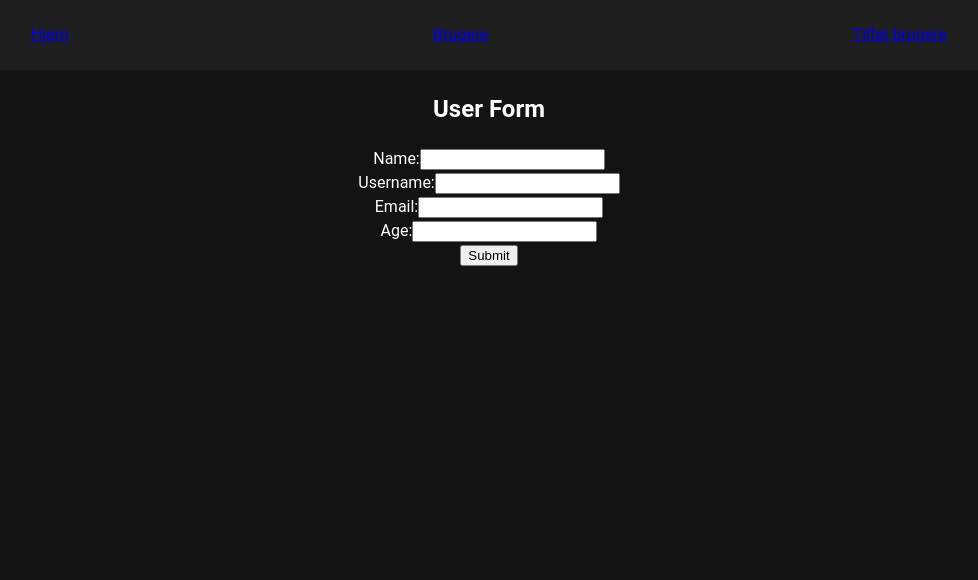
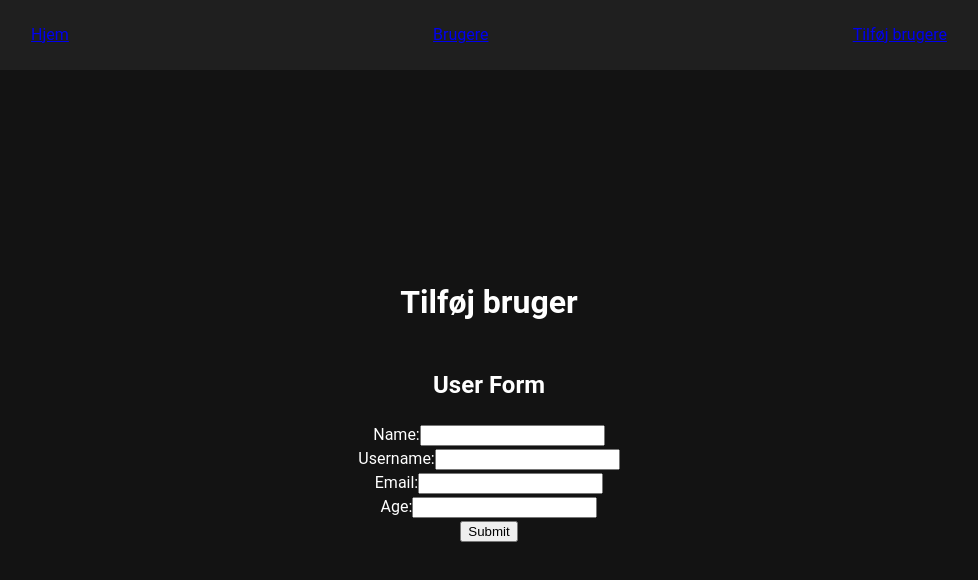
Before and after one commit to Benjamin-Harris1/react-skole-projekt, a React (Vite) app: page /newuser in a window 1280 px wide. Shown: the top 580 px of the page, without its empty margins (151-1129 px from the left). Built offline with nearby package versions, Linux system fonts and the light colour scheme.

Commit message:
Update main.css

```diff
--- a/src/main.css
+++ b/src/main.css
@@ -36,3 +36,11 @@ body {
   align-items: center;
   height: 100vh;
 }
+
+.newuser {
+  display: flex;
+  flex-direction: column;
+  justify-content: center;
+  align-items: center;
+  height: 100vh;
+}
```
